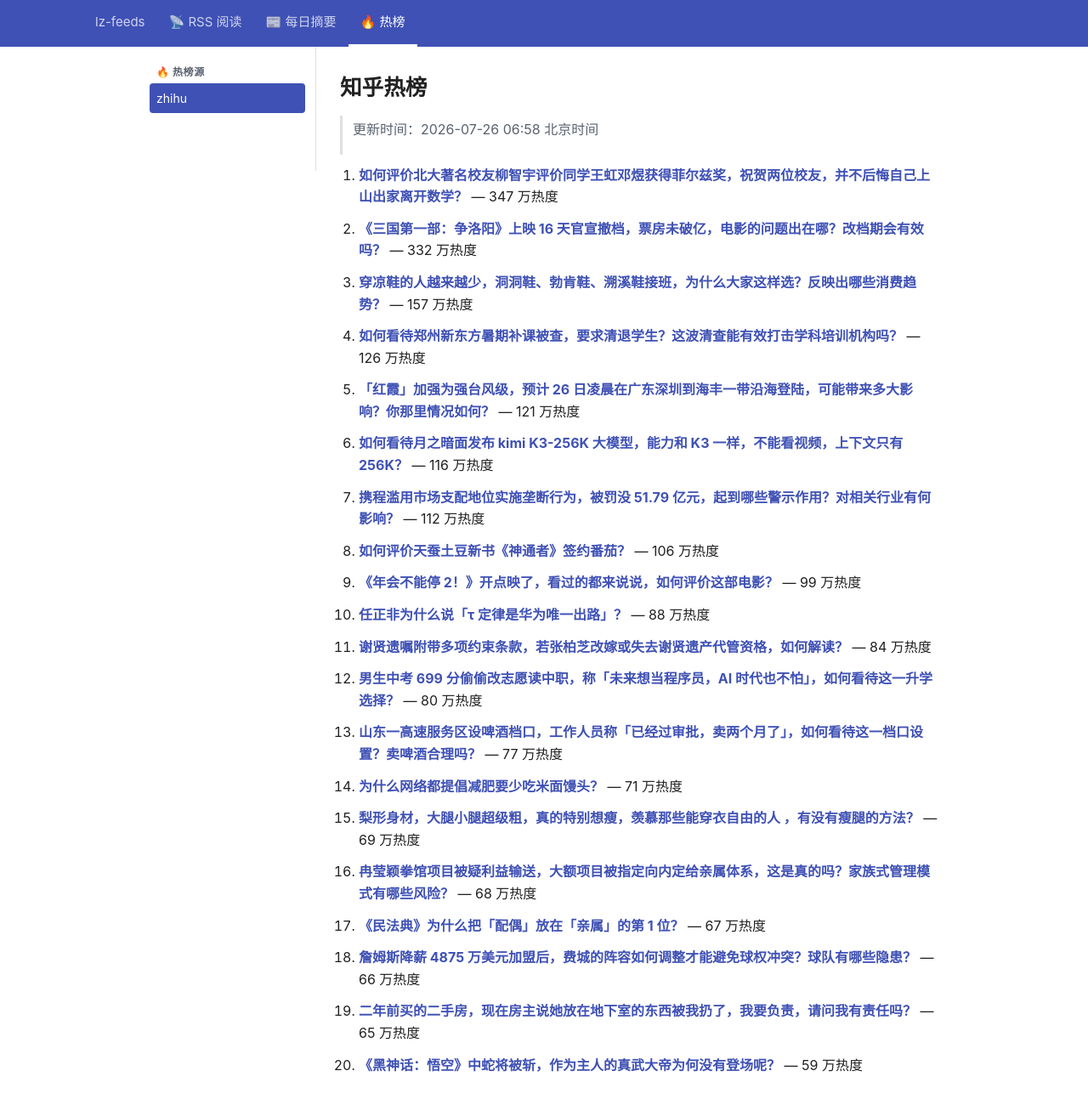
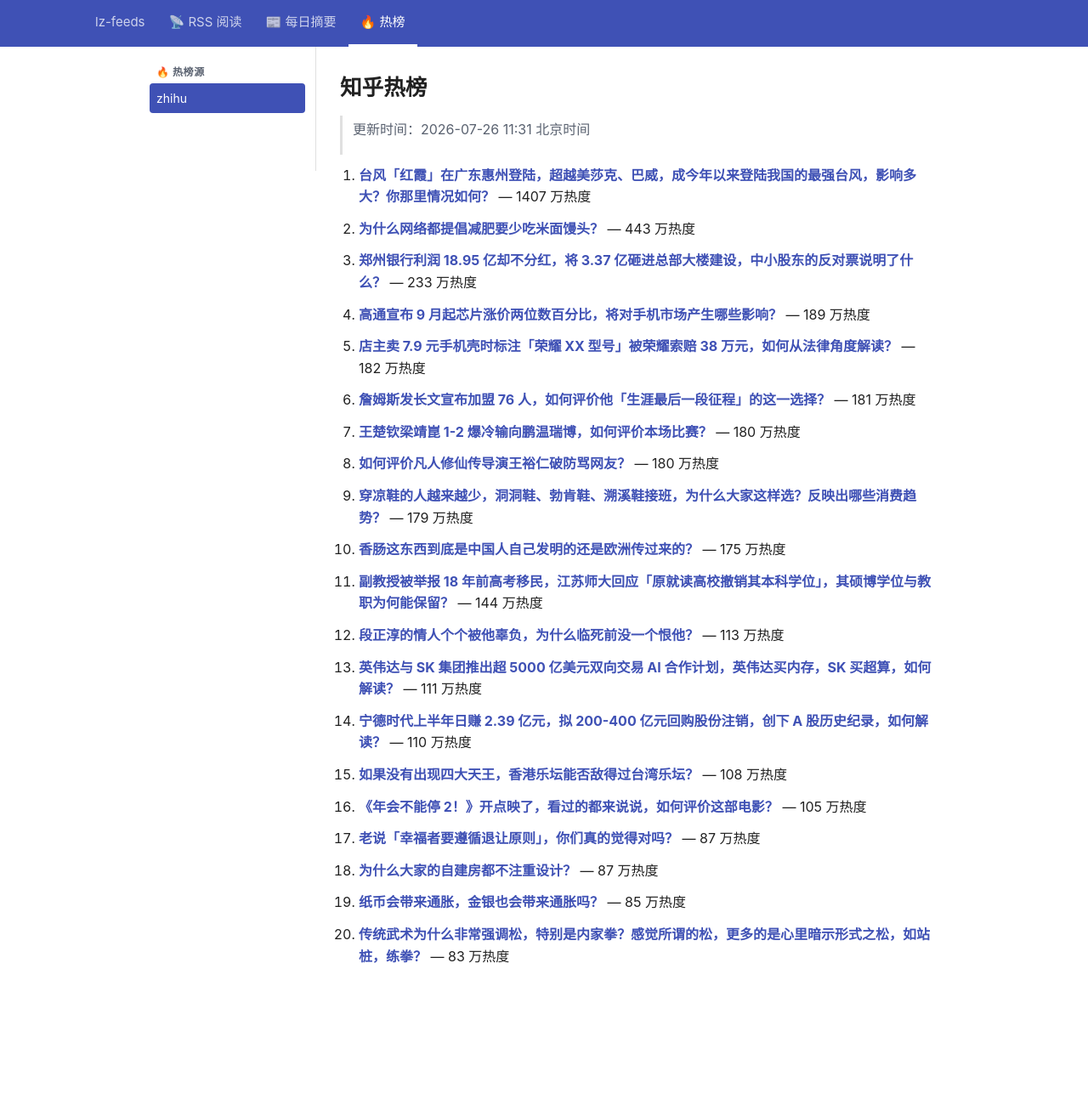
Before and after one commit to lizhang0101/lz-feeds, a Jekyll site: the page built from _hotlist/zhihu.md, in a window 1280 px wide and 1330 px high. Shown: the top 1300 px of the window at 85% size. Built offline with Jekyll 4.4.1, drawn with Linux system fonts in a browser that asks for light colours.

Commit message:
hotlist: 2026-07-26T03:31Z

```diff
--- a/_hotlist/zhihu.md
+++ b/_hotlist/zhihu.md
@@ -1,48 +1,48 @@
 ---
-updated: 2026-07-26 06:58 北京时间
+updated: 2026-07-26 11:31 北京时间
 count: 20
 ---
 
 # 知乎热榜
 
-> 更新时间：2026-07-26 06:58 北京时间
+> 更新时间：2026-07-26 11:31 北京时间
 
-1. **[如何评价北大著名校友柳智宇评价同学王虹邓煜获得菲尔兹奖，祝贺两位校友，并不后悔自己上山出家离开数学？](https://www.zhihu.com/question/2064136479643849507)** — 347 万热度
+1. **[台风「红霞」在广东惠州登陆，超越美莎克、巴威，成今年以来登陆我国的最强台风，影响多大？你那里情况如何？](https://www.zhihu.com/question/2062972309652992711)** — 1407 万热度
 
-2. **[《三国第一部：争洛阳》上映 16 天官宣撤档，票房未破亿，电影的问题出在哪？改档期会有效吗？](https://www.zhihu.com/question/2064445264405050834)** — 332 万热度
+2. **[为什么网络都提倡减肥要少吃米面馒头？](https://www.zhihu.com/question/2057049665552623029)** — 443 万热度
 
-3. **[穿凉鞋的人越来越少，洞洞鞋、勃肯鞋、溯溪鞋接班，为什么大家这样选？反映出哪些消费趋势？](https://www.zhihu.com/question/2062144078456648299)** — 157 万热度
+3. **[郑州银行利润  18.95 亿却不分红，将 3.37 亿砸进总部大楼建设，中小股东的反对票说明了什么？](https://www.zhihu.com/question/2063564177688597653)** — 233 万热度
 
-4. **[如何看待郑州新东方暑期补课被查，要求清退学生？这波清查能有效打击学科培训机构吗？](https://www.zhihu.com/question/2063937818758587718)** — 126 万热度
+4. **[高通宣布 9 月起芯片涨价两位数百分比，将对手机市场产生哪些影响？](https://www.zhihu.com/question/2064255303806465925)** — 189 万热度
 
-5. **[「红霞」加强为强台风级，预计 26 日凌晨在广东深圳到海丰一带沿海登陆，可能带来多大影响？你那里情况如何？](https://www.zhihu.com/question/2062972309652992711)** — 121 万热度
+5. **[店主卖 7.9 元手机壳时标注「荣耀 XX 型号」被荣耀索赔 38 万元，如何从法律角度解读？](https://www.zhihu.com/question/2064405742971352764)** — 182 万热度
 
-6. **[如何看待月之暗面发布 kimi K3-256K 大模型，能力和 K3 一样，不能看视频，上下文只有 256K？](https://www.zhihu.com/question/2064106505993971519)** — 116 万热度
+6. **[詹姆斯发长文宣布加盟 76 人，如何评价他「生涯最后一段征程」的这一选择？](https://www.zhihu.com/question/2064146151499097712)** — 181 万热度
 
-7. **[携程滥用市场支配地位实施垄断行为，被罚没 51.79 亿元，起到哪些警示作用？对相关行业有何影响？](https://www.zhihu.com/question/2064289475916560021)** — 112 万热度
+7. **[王楚钦梁靖崑 1-2 爆冷输向鹏温瑞博，如何评价本场比赛？](https://www.zhihu.com/question/2064483627178485387)** — 180 万热度
 
-8. **[如何评价天蚕土豆新书《神通者》签约番茄？](https://www.zhihu.com/question/2063344943125608328)** — 106 万热度
+8. **[如何评价凡人修仙传导演王裕仁破防骂网友？](https://www.zhihu.com/question/2064287361543017092)** — 180 万热度
 
-9. **[《年会不能停 2！》开点映了，看过的都来说说，如何评价这部电影？](https://www.zhihu.com/question/2063662105644082961)** — 99 万热度
+9. **[穿凉鞋的人越来越少，洞洞鞋、勃肯鞋、溯溪鞋接班，为什么大家这样选？反映出哪些消费趋势？](https://www.zhihu.com/question/2062144078456648299)** — 179 万热度
 
-10. **[任正非为什么说「τ 定律是华为唯一出路」？](https://www.zhihu.com/question/2063930109304594992)** — 88 万热度
+10. **[香肠这东西到底是中国人自己发明的还是欧洲传过来的？](https://www.zhihu.com/question/2014006516139714030)** — 175 万热度
 
-11. **[谢贤遗嘱附带多项约束条款，若张柏芝改嫁或失去谢贤遗产代管资格，如何解读？](https://www.zhihu.com/question/2063675725551330284)** — 84 万热度
+11. **[副教授被举报 18 年前高考移民，江苏师大回应「原就读高校撤销其本科学位」，其硕博学位与教职为何能保留？](https://www.zhihu.com/question/2064285506431725683)** — 144 万热度
 
-12. **[男生中考 699 分偷偷改志愿读中职，称「未来想当程序员，AI 时代也不怕」，如何看待这一升学选择？](https://www.zhihu.com/question/2064272326489628784)** — 80 万热度
+12. **[段正淳的情人个个被他辜负，为什么临死前没一个恨他？](https://www.zhihu.com/question/2063573343102559614)** — 113 万热度
 
-13. **[山东一高速服务区设啤酒档口，工作人员称「已经过审批，卖两个月了」，如何看待这一档口设置？卖啤酒合理吗？](https://www.zhihu.com/question/2063655728540283084)** — 77 万热度
+13. **[英伟达与 SK 集团推出超 5000 亿美元双向交易 AI 合作计划，英伟达买内存，SK 买超算，如何解读？](https://www.zhihu.com/question/2064306906437571115)** — 111 万热度
 
-14. **[为什么网络都提倡减肥要少吃米面馒头？](https://www.zhihu.com/question/2057049665552623029)** — 71 万热度
+14. **[宁德时代上半年日赚 2.39 亿元，拟 200-400 亿元回购股份注销，创下 A 股历史纪录，如何解读？](https://www.zhihu.com/question/2064123998942901167)** — 110 万热度
 
-15. **[梨形身材，大腿小腿超级粗，真的特别想瘦，羡慕那些能穿衣自由的人 ，有没有瘦腿的方法？](https://www.zhihu.com/question/2014727291356349718)** — 69 万热度
+15. **[如果没有出现四大天王，香港乐坛能否敌得过台湾乐坛？](https://www.zhihu.com/question/1995555700441634403)** — 108 万热度
 
-16. **[冉莹颖拳馆项目被疑利益输送，大额项目被指定向内定给亲属体系，这是真的吗？家族式管理模式有哪些风险？](https://www.zhihu.com/question/2063560590417728116)** — 68 万热度
+16. **[《年会不能停 2！》开点映了，看过的都来说说，如何评价这部电影？](https://www.zhihu.com/question/2063662105644082961)** — 105 万热度
 
-17. **[《民法典》为什么把「配偶」放在「亲属」的第 1 位？](https://www.zhihu.com/question/628507781)** — 67 万热度
+17. **[老说「幸福者要遵循退让原则」，你们真的觉得对吗？](https://www.zhihu.com/question/1942732744447750523)** — 87 万热度
 
-18. **[詹姆斯降薪 4875 万美元加盟后，费城的阵容如何调整才能避免球权冲突？球队有哪些隐患？](https://www.zhihu.com/question/2064281439982576241)** — 66 万热度
+18. **[为什么大家的自建房都不注重设计？](https://www.zhihu.com/question/666118079)** — 87 万热度
 
-19. **[二年前买的二手房，现在房主说她放在地下室的东西被我扔了，我要负责，请问我有责任吗？](https://www.zhihu.com/question/2061446763119171236)** — 65 万热度
+19. **[纸币会带来通胀，金银也会带来通胀吗？](https://www.zhihu.com/question/2063981377708725274)** — 85 万热度
 
-20. **[《黑神话：悟空》中蛇将被斩，作为主人的真武大帝为何没有登场呢？](https://www.zhihu.com/question/665715747)** — 59 万热度
+20. **[传统武术为什么非常强调松，特别是内家拳？感觉所谓的松，更多的是心里暗示形式之松，如站桩，练拳？](https://www.zhihu.com/question/2048756264893781699)** — 83 万热度
```
